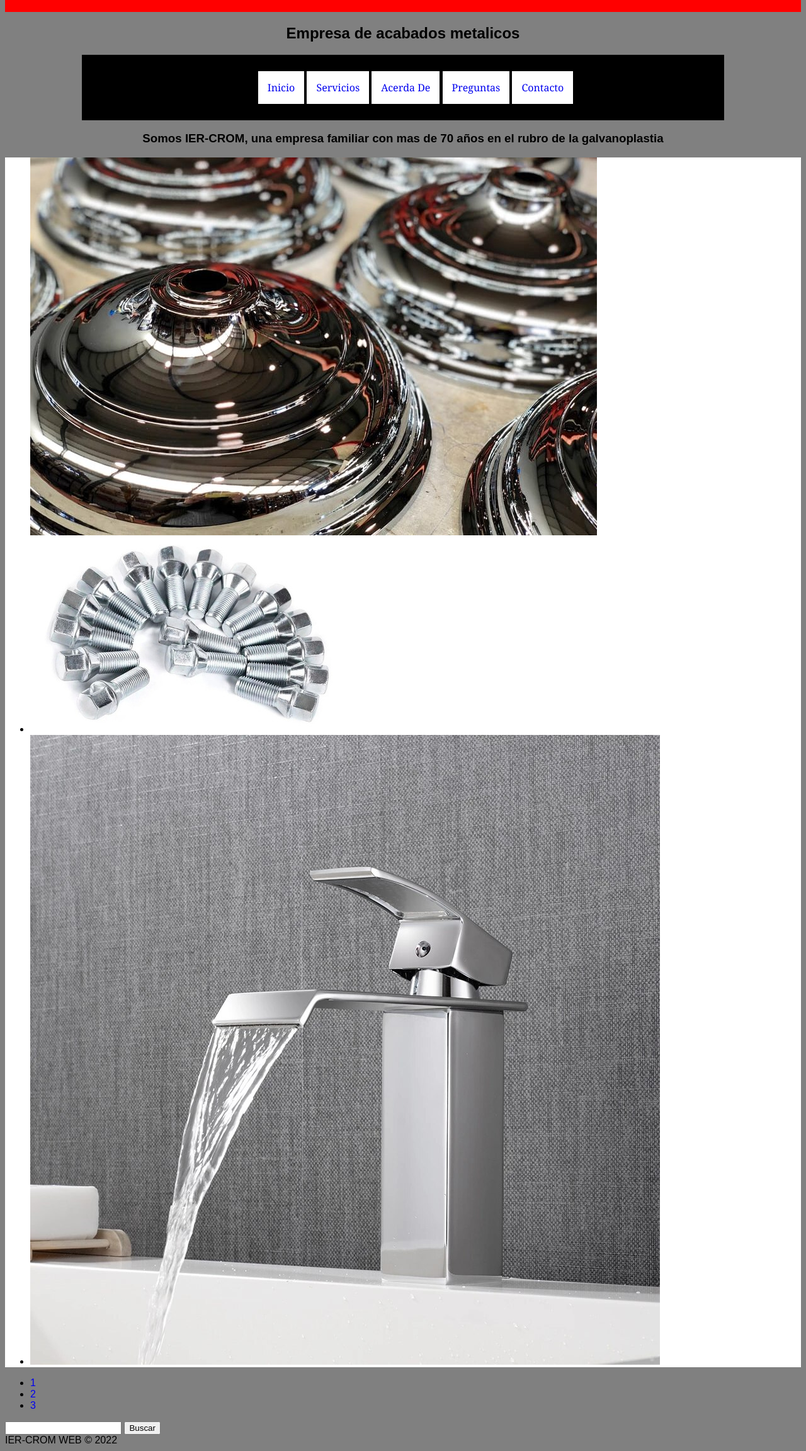
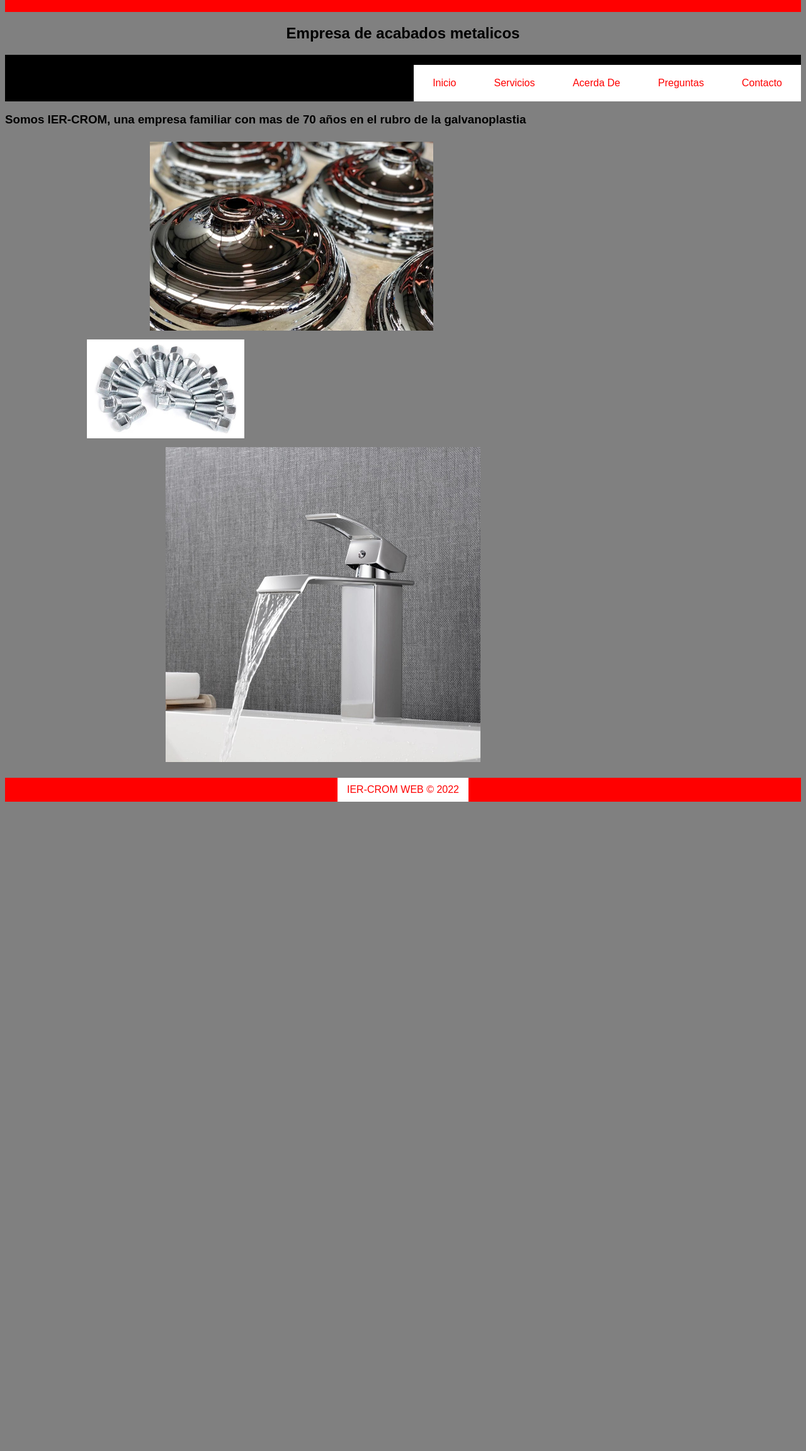
Before and after one commit to Mrno1070/Mariano, a plain HTML site: page index.html in a window 1280 px wide. Shown: the part 69-2373 px from the top of the page at 63% size. After the commit the page ends 1358 px from the top, so only its background shows below. Drawn offline with Linux system fonts and the light colour scheme.

Commit message:
nuevos cambios

```diff
--- a/css/styles.css
+++ b/css/styles.css
@@ -7,75 +7,127 @@ header{
     justify-content: center;
     display: flex;
     background-color: red;
+    flex-wrap: wrap;
 }
 
 
 h2{
     justify-content: center;
     display: flex;
+    flex-wrap: wrap;
 
 
 }
 
-#botonera{
+
+.menu{
     background-color:black;
-    justify-content: center;
+    justify-content:flex-end;
     display: flex;
     text-decoration: none;
-    font-family: Georgia, 'Times New Roman', Times, serif;
-    padding: 10px;
-    list-style: none;
-    max-width: 1000px;
+    list-style-type: none;
+    max: width 100px;
     margin: auto;
+    padding: 0%;
+    margin: 0%;
+    flex-wrap: wrap;
 
 }
 
-#content ul{
-    background-color: white;
-    margin: auto;
+.ul li{
+    list-style: none;
 }
 
-#slide1{
-    justify-content: center;
+.nav, li, a{
+    background-color: white;
+    color: red;
+    text-decoration: none;
+    padding: 10px 15px;
     display: flex;
-    margin: auto;
     float: left;
-}
+    position: relative;
 
 
 
 
 
-h3{
-    justify-content: center;
-    display: flex;
 }
 
-a{
-    text-decoration: none;
+.a::before,
+.a::after{
+    top:0;
+    bottom: 0;
     margin: auto;
-    max-width: 1000px;
+    height: 0.1em;
+    width: 0;
 
 }
 
-#botonera li{
-    background: white;
-    text-align: center;
-    display: inline-block;
-    padding: 15px;
-    margin: auto;
-}
-
-#ul{
-    text-align: center;
-    display: inline-block;
-    padding: 15px;
-    margin: auto;
-
+.a::before{
+    left: 0;
 
 }
 
-#servicios{
-    text-align:left;
-    display:table
+.a::after{
+    background-color: red;
+    right: 0;
+
 }
+
+
+.nav li :hover a{
+    background-color: gray;
+}
+
+h4{
+    background-color:black;
+    justify-content: center;
+    display: flex;
+    animation: move 10s ease-in-out infinite;
+    margin: auto;
+    flex-wrap: wrap;
+
+}
+
+@keyframes move {
+    0%{
+        transform:translate(-30%, 0);
+    }
+
+    50%{
+        text-shadow: 0 25px 58px rgba(red, green, blue, alpha);
+    }
+    100%{
+        transform: translate(30%);
+    }
+}
+
+nav p{
+    color: white;
+    font-family: 'Lucida Sans', 'Lucida Sans Regular', 'Lucida Grande', 'Lucida Sans Unicode', Geneva, Verdana, sans-serif;
+    display: flex;
+
+}
+
+footer p{
+    justify-content: center;
+    background-color: red;
+    font-family: Arial, Helvetica, sans-serif;
+    display: flex;
+    flex-wrap: wrap;
+    text-align: center;
+
+}
+
+img{
+    width: 50%;
+    flex-wrap: wrap;
+    text-align:center;
+}
+
+.row{
+    display: flex;
+    padding: 5px;
+    flex-wrap: wrap;
+    text-align: center;
+}
--- a/index.html
+++ b/index.html
@@ -1,5 +1,6 @@
 <!DOCTYPE html>
 <html lang="en">
+
 <head>
     <meta charset="UTF-8">
     <meta http-equiv="X-UA-Compatible" content="IE=edge">
@@ -7,13 +8,14 @@
     <title>PreEntrega1-Iervasi</title>
     <link rel="stylesheet" href="css\styles.css">
 </head>
+
 <body>
     <header>
         <h1>IER-CROM</h1>
     </header>
     <h2>Empresa de acabados metalicos</h2>
 
-        <section id="botonera">
+    <div class="menu">
         <nav>
             <ul>
                 <li>
@@ -33,45 +35,43 @@
                 </li>
             </ul>
         </nav>
-        </section>
+
+    </div>
     <h3>Somos IER-CROM, una empresa familiar con mas de 70 años en el rubro de la galvanoplastia</h3>
-        <section id="content">
-            <ul class="slider">
-                <li id=slide1>
+
+    <div class="row">
+
+        <div class="slider">
+
             <img src="img\piezacromada1.jpg" alt="Pieza Cromada">
-                </li>
-                <li id=slide2>
+
+        </div>
+    </div>
+
+    <div class="row">
+
+        <div class="slider">
+
             <img src="img\tornilloscromados.jpg" alt="Bulones Cromados">
 
-                <li id=slide3>
+        </div>
+    </div>
+
+    <div class="row">
+
+        <div class="slider">
+
             <img src="img\griferiacromada.jpg" alt="Griferia Cromada">
 
-                </li>
-            </ul>
-        </section>
-        <section id="scroll"></section>
-            <ul>
-                <li>
-                    <a href="#slide1">1</a>
-                </li>
-                <li>
-                    <a href="#slide2">2</a>
-                </li>
-                <li>
-                    <a href="#slide3">3</a>
-                </li>
 
-            </ul>
-        </section>
+        </div>
+    </div>
 
-        <aside>
-            <form>
-                <input type="text">
-                <input type="submit" value="Buscar" />
-            </form>
-        </aside>
         <footer>
-            IER-CROM WEB &copy; 2022
+            <p>
+               <a href="pagina de pie">IER-CROM WEB &copy; 2022</a>
+            </p>
+
         </footer>
 
 
```
Also changed, not shown: pages/acercadenosotros.html (+2 -2 lines), pages/contacto.html (+2 -2 lines), pages/preguntasfrecuentes.html (+2 -2 lines), pages/servicios.html (+24 -13 lines). Lines whose indentation alone changed are shown as unchanged.
